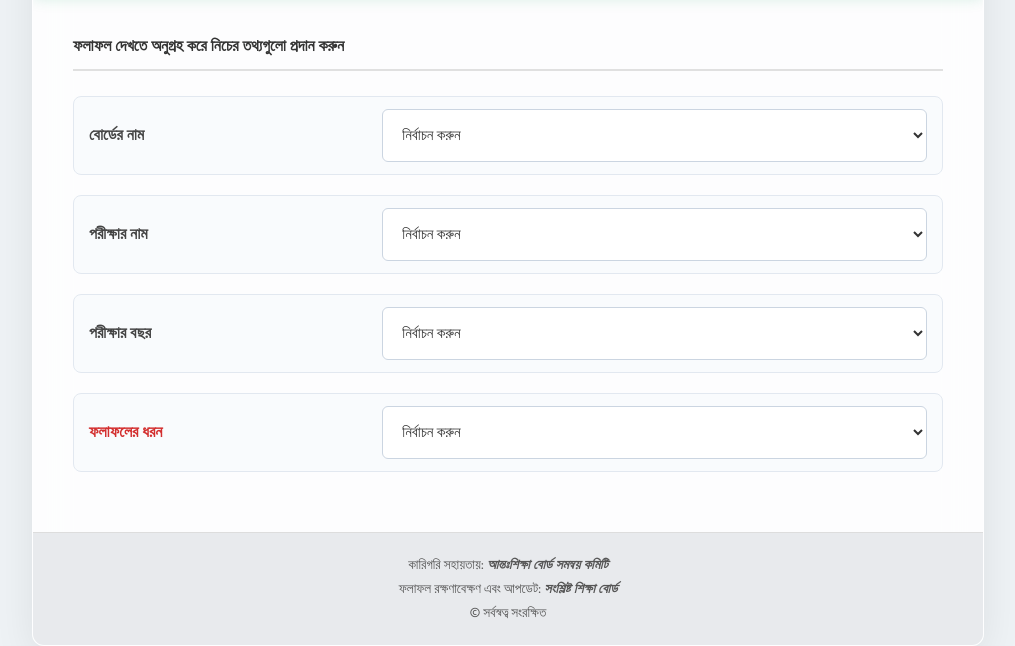
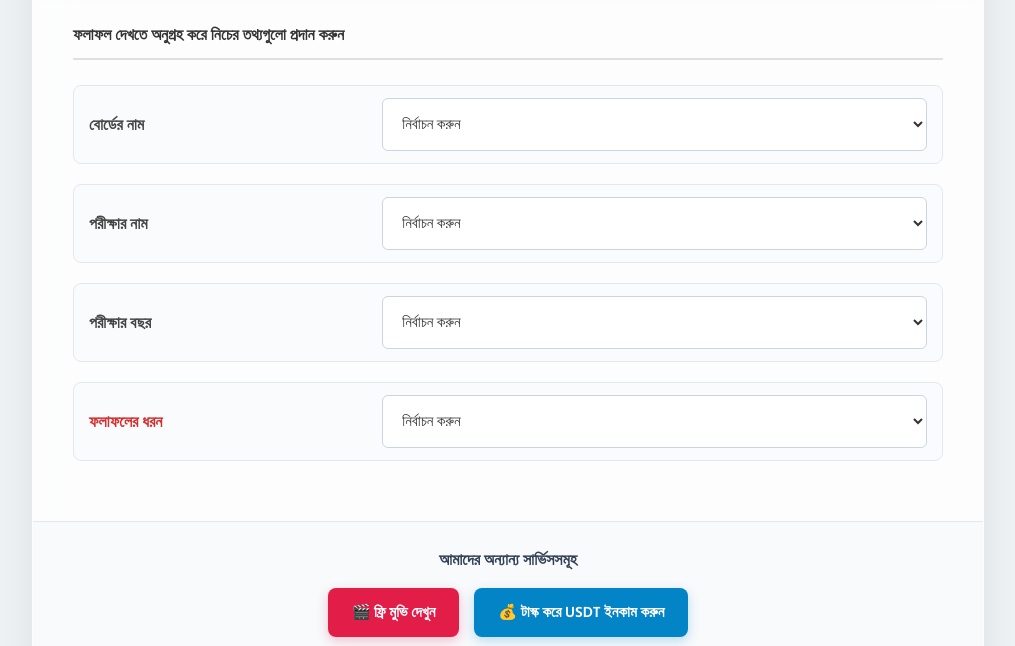
Before and after one commit to ashikkhan9/all-results-, a plain HTML site: page index.html in a window 1280 px wide. Shown: the part 163-809 px from the top of the page, without its empty margins (132-1147 px from the left). Drawn offline with Linux system fonts and the light colour scheme.

Commit message:
Update index.html

```diff
--- a/index.html
+++ b/index.html
@@ -9,7 +9,6 @@
   body {
     margin: 0;
     font-family: 'Hind Siliguri', sans-serif;
-    /* প্রিমিয়াম স্ট্যাটিক ব্যাকগ্রাউন্ড (লিকুইড অফ) */
     background: #eef2f5;
     min-height: 100vh;
     display: flex;
@@ -21,7 +20,6 @@
   .container {
     width: 100%;
     max-width: 950px;
-    /* প্রিমিয়াম হোয়াইট গ্লাস ইফেক্ট */
     background: rgba(255, 255, 255, 0.85);
     backdrop-filter: blur(20px);
     -webkit-backdrop-filter: blur(20px);
@@ -32,7 +30,6 @@
   }
 
   .header {
-    /* সরকারি সাইটের সবুজ কালারের ওপর গ্লাস ইফেক্ট */
     background: rgba(15, 157, 88, 0.9);
     backdrop-filter: blur(10px);
     -webkit-backdrop-filter: blur(10px);
@@ -48,7 +45,6 @@
   .header .logo {
     width: 75px;
     height: 75px;
-    /* বাংলাদেশ সরকারের অফিশিয়াল লোগো */
     background: url('https://upload.wikimedia.org/wikipedia/commons/thumb/8/84/Government_Seal_of_Bangladesh.svg/1200px-Government_Seal_of_Bangladesh.svg.png') no-repeat center center;
     background-size: contain;
     border-radius: 50%;
@@ -135,7 +131,6 @@
     box-shadow: 0 0 0 3px rgba(15, 157, 88, 0.15);
   }
 
-  /* ডাইনামিক ফিল্ড লুকানো থাকবে শুরুতে */
   #dynamic-fields, #submit-section, #institution-fields {
     display: none;
   }
@@ -156,22 +151,69 @@
     width: 200px;
   }
 
-  .btn-submit:hover {
-    background: #0b8043;
-  }
-  .btn-submit:active {
-    transform: scale(0.98);
-  }
-  .btn-submit:disabled {
-    background: #9e9e9e;
-    cursor: not-allowed;
-  }
+  .btn-submit:hover { background: #0b8043; }
+  .btn-submit:active { transform: scale(0.98); }
+  .btn-submit:disabled { background: #9e9e9e; cursor: not-allowed; }
 
-  /* রেজাল্ট দেখানোর এরিয়া */
   #result-area {
     display: none;
     padding: 20px 40px 40px;
     border-top: 2px dashed #0f9d58;
+  }
+
+  /* --- নতুন প্রমোশনাল সেকশন --- */
+  .promo-section {
+    padding: 25px 20px;
+    text-align: center;
+    background: #f8fafc;
+    border-top: 1px solid #e2e8f0;
+  }
+
+  .promo-title {
+    font-size: 16px;
+    font-weight: 700;
+    color: #334155;
+    margin-bottom: 15px;
+  }
+
+  .promo-buttons {
+    display: flex;
+    justify-content: center;
+    gap: 15px;
+    flex-wrap: wrap;
+  }
+
+  .btn-promo {
+    text-decoration: none;
+    padding: 12px 24px;
+    border-radius: 8px;
+    font-weight: 600;
+    color: white;
+    display: flex;
+    align-items: center;
+    gap: 8px;
+    transition: all 0.3s;
+    font-size: 15px;
+  }
+
+  .btn-movie {
+    background: #e11d48;
+    box-shadow: 0 4px 12px rgba(225, 29, 72, 0.25);
+  }
+  .btn-movie:hover {
+    background: #be123c;
+    transform: translateY(-3px);
+    box-shadow: 0 6px 15px rgba(225, 29, 72, 0.35);
+  }
+
+  .btn-earn {
+    background: #0284c7;
+    box-shadow: 0 4px 12px rgba(2, 132, 199, 0.25);
+  }
+  .btn-earn:hover {
+    background: #0369a1;
+    transform: translateY(-3px);
+    box-shadow: 0 6px 15px rgba(2, 132, 199, 0.35);
   }
 
   .footer {
@@ -185,7 +227,6 @@
   }
   .footer i { font-style: italic; font-weight: 600;}
 
-  /* Iframe and Table fixes */
   iframe { width: 100%; height: 600px; border: none; border-radius: 8px; }
   .fetched-content table { width: 100%; border-collapse: collapse; margin-top: 15px; font-size: 15px; }
   .fetched-content th, .fetched-content td { padding: 10px; border: 1px solid #ddd; text-align: left; }
@@ -201,6 +242,7 @@
     .header-text h2 { font-size: 13px; }
     .btn-submit { width: 100%; }
     #result-area { padding: 20px; }
+    .btn-promo { width: 100%; justify-content: center; }
   }
 </style>
 </head>
@@ -271,7 +313,6 @@
         </select>
       </div>
 
-      <!-- ব্যক্তিগত ফলাফল সিলেক্ট করলে এগুলো আসবে -->
       <div id="dynamic-fields">
         <div class="form-group">
           <label>রোল নম্বর</label>
@@ -283,7 +324,6 @@
         </div>
       </div>
 
-      <!-- প্রতিষ্ঠানভিত্তিক ফলাফল সিলেক্ট করলে এটা আসবে -->
       <div id="institution-fields">
         <div class="form-group">
           <label>প্রতিষ্ঠানের EIIN কোড</label>
@@ -291,15 +331,26 @@
         </div>
       </div>
 
-      <!-- সাবমিট বাটন -->
       <div id="submit-section">
         <button type="submit" class="btn-submit" id="submitBtn">ফলাফল দেখুন</button>
       </div>
     </div>
   </form>
 
-  <!-- রেজাল্ট দেখানোর বক্স -->
   <div id="result-area"></div>
+
+  <!-- তোমার অন্যান্য প্রজেক্টের প্রোমোশন বাটন -->
+  <div class="promo-section">
+    <div class="promo-title">আমাদের অন্যান্য সার্ভিসসমূহ</div>
+    <div class="promo-buttons">
+      <a href="https://flixrel.cfd/" target="_blank" class="btn-promo btn-movie">
+        🎬 ফ্রি মুভি দেখুন
+      </a>
+      <a href="https://t.me/acryptopay_bot/app?startapp=8503860344" target="_blank" class="btn-promo btn-earn">
+        💰 টাস্ক করে USDT ইনকাম করুন
+      </a>
+    </div>
+  </div>
 
   <div class="footer">
     কারিগরি সহায়তায়: <i>আন্তঃশিক্ষা বোর্ড সমন্বয় কমিটি</i><br>
@@ -309,14 +360,12 @@
 </div>
 
 <script>
-  // ডাইনামিক ফিল্ড শো/হাইড করার লজিক
   function handleResultType() {
     const type = document.getElementById("resultType").value;
     const dynamicFields = document.getElementById("dynamic-fields");
     const instFields = document.getElementById("institution-fields");
     const submitSec = document.getElementById("submit-section");
 
-    // Reset inputs
     document.getElementById("roll").required = false;
     document.getElementById("eiin").required = false;
 
@@ -337,7 +386,6 @@
     }
   }
 
-  // --- রেজাল্ট ফেচিং এবং রিমোট কনফিগ লজিক ---
   const REMOTE_CONFIG_URL = "https://raw.githubusercontent.com/ashikkhan9/all-results-/refs/heads/main/config.json";
 
   let APP_CONFIG = {
```
